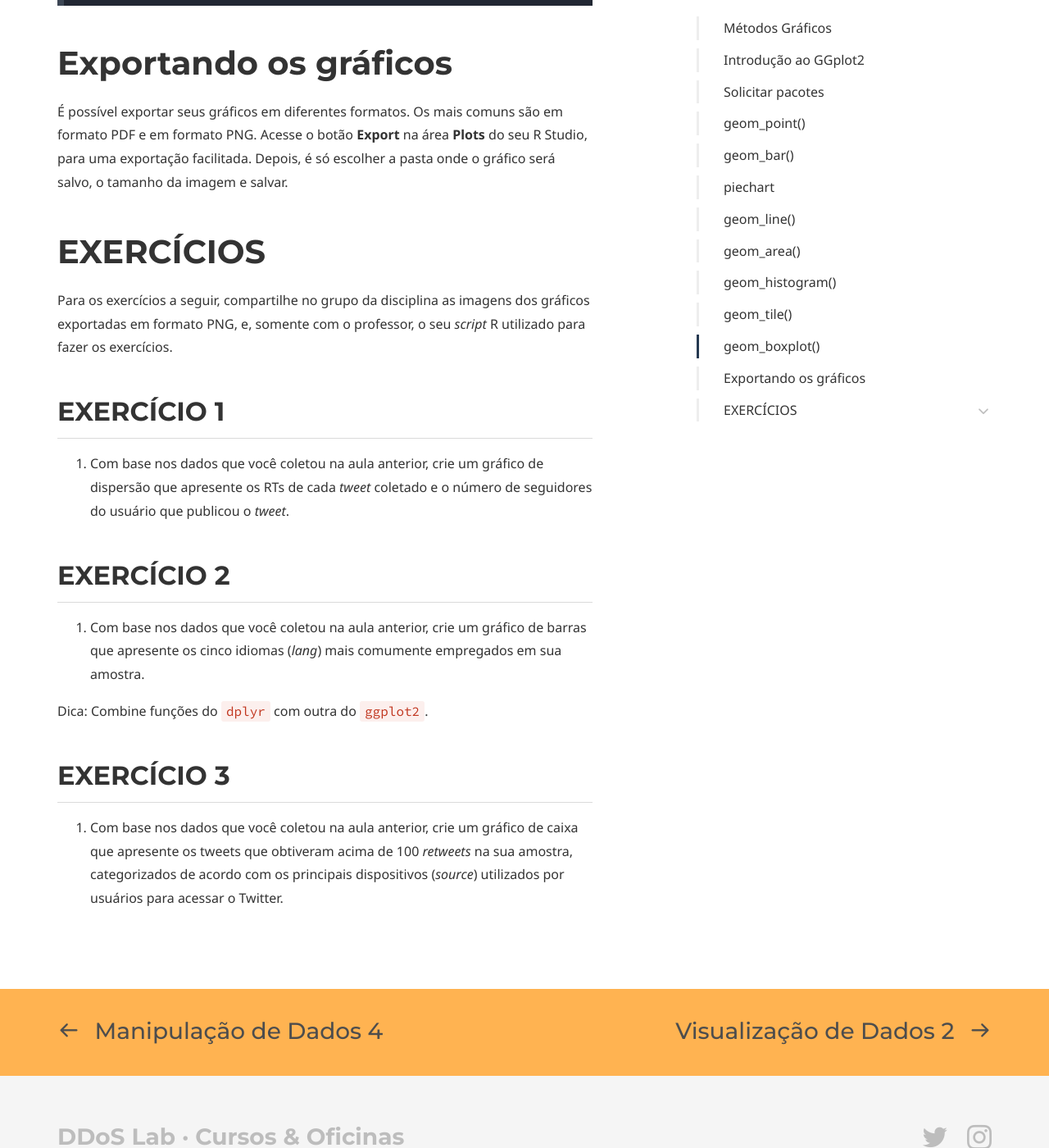
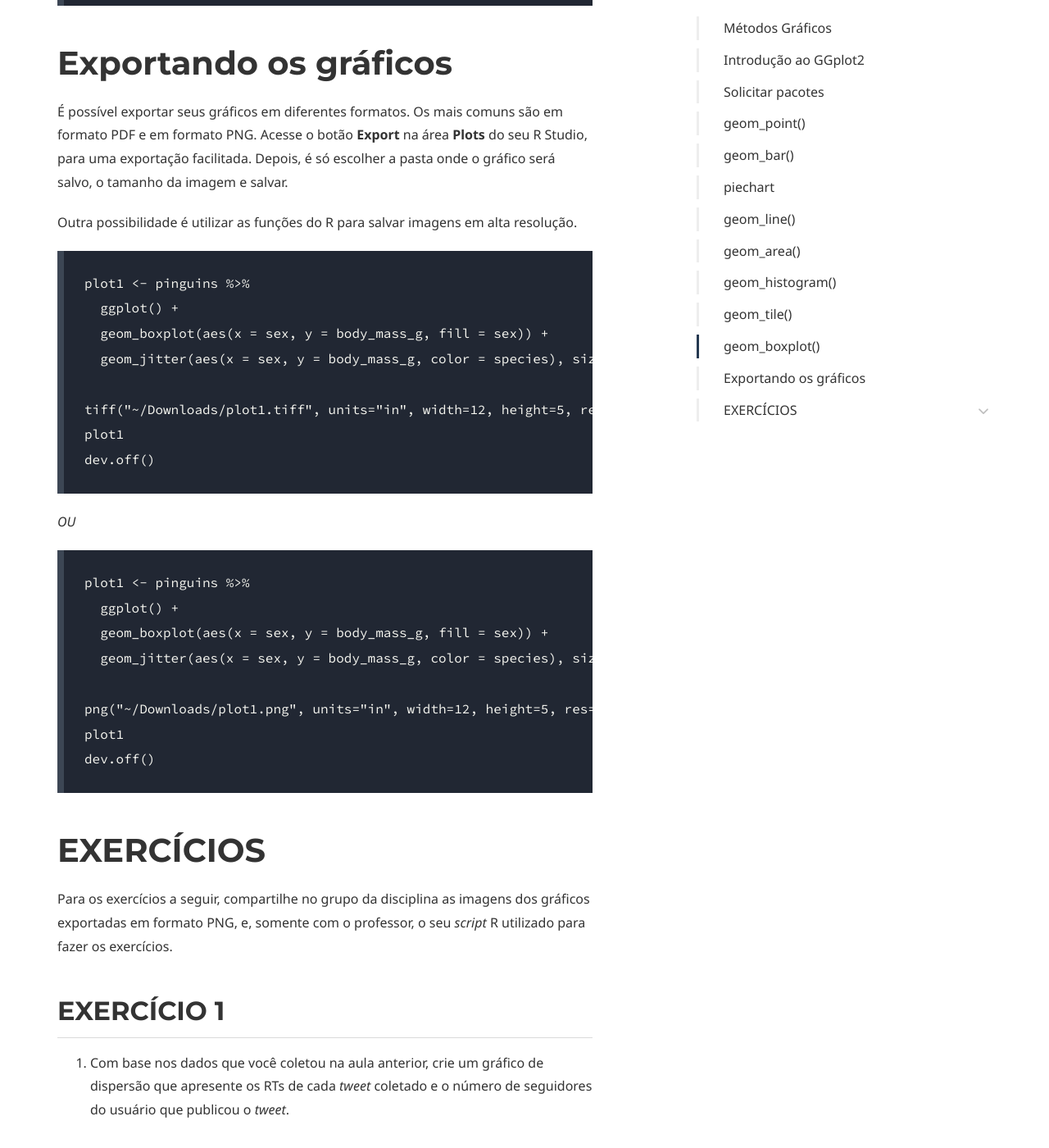
Before and after one commit to coLAB-UFF/docs, a Jekyll site: the page built from dataviz2_09.md, in a window 1280 px wide and 1400 px high, scrolled down 12762 px. Shown: the whole window at 82% size. Built offline with Jekyll 4.4.1, drawn with Linux system fonts in a browser that asks for light colours; some web fonts are replaced.

Commit message:
Update dataviz2_09.md

````diff
--- a/dataviz2_09.md
+++ b/dataviz2_09.md
@@ -410,6 +410,31 @@ pinguins %>%
 
 É possível exportar seus gráficos em diferentes formatos. Os mais comuns são em formato PDF e em formato PNG. Acesse o botão **Export** na área **Plots** do seu R Studio, para uma exportação facilitada. Depois, é só escolher a pasta onde o gráfico será salvo, o tamanho da imagem e salvar.
 
+Outra possibilidade é utilizar as funções do R para salvar imagens em alta resolução.
+
+```
+plot1 <- pinguins %>%
+  ggplot() +
+  geom_boxplot(aes(x = sex, y = body_mass_g, fill = sex)) +
+  geom_jitter(aes(x = sex, y = body_mass_g, color = species), size=0.4, alpha=0.9)
+
+tiff("~/Downloads/plot1.tiff", units="in", width=12, height=5, res=600)
+plot1
+dev.off()
+```
+
+*OU*
+
+```
+plot1 <- pinguins %>%
+  ggplot() +
+  geom_boxplot(aes(x = sex, y = body_mass_g, fill = sex)) +
+  geom_jitter(aes(x = sex, y = body_mass_g, color = species), size=0.4, alpha=0.9)
+
+png("~/Downloads/plot1.png", units="in", width=12, height=5, res=600)
+plot1
+dev.off()
+```
 
 # EXERCÍCIOS
 
````
